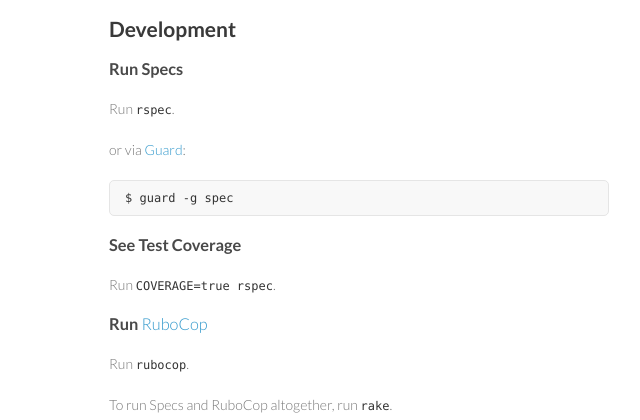
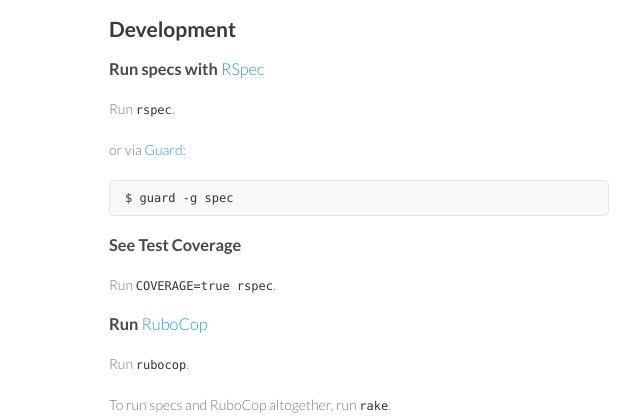
Before and after one commit to bitaculous/mongoid-uuid, a plain HTML site: page index.html in a window 1280 px wide. Shown: the part 532-952 px from the top of the page, 461-1101 px from the left. Drawn offline with Linux system fonts and the light colour scheme.

```diff
--- a/index.html
+++ b/index.html
@@ -62,7 +62,8 @@ sample.uuid.data <span class="pl-c"># Returns UUID as string</span></pre></div>
 <a id="development" class="anchor" href="#development" aria-hidden="true"><span class="octicon octicon-link"></span></a>Development</h2>
 
 <h3>
-<a id="run-specs" class="anchor" href="#run-specs" aria-hidden="true"><span class="octicon octicon-link"></span></a>Run Specs</h3>
+<a id="run-specs-with-rspec" class="anchor" href="#run-specs-with-rspec" aria-hidden="true"><span class="octicon octicon-link"></span></a>Run specs with <a href="http://rspec.info" title="Behaviour Driven Development for Ruby">RSpec</a>
+</h3>
 
 <p>Run <code>rspec</code>.</p>
 
@@ -82,7 +83,7 @@ sample.uuid.data <span class="pl-c"># Returns UUID as string</span></pre></div>
 
 <p>Run <code>rubocop</code>.</p>
 
-<p>To run Specs and RuboCop altogether, run <code>rake</code>.</p>
+<p>To run specs and RuboCop altogether, run <code>rake</code>.</p>
 
 <h2>
 <a id="credits" class="anchor" href="#credits" aria-hidden="true"><span class="octicon octicon-link"></span></a>Credits</h2>
```
Also changed, not shown: params.json (+1 -1 lines).
